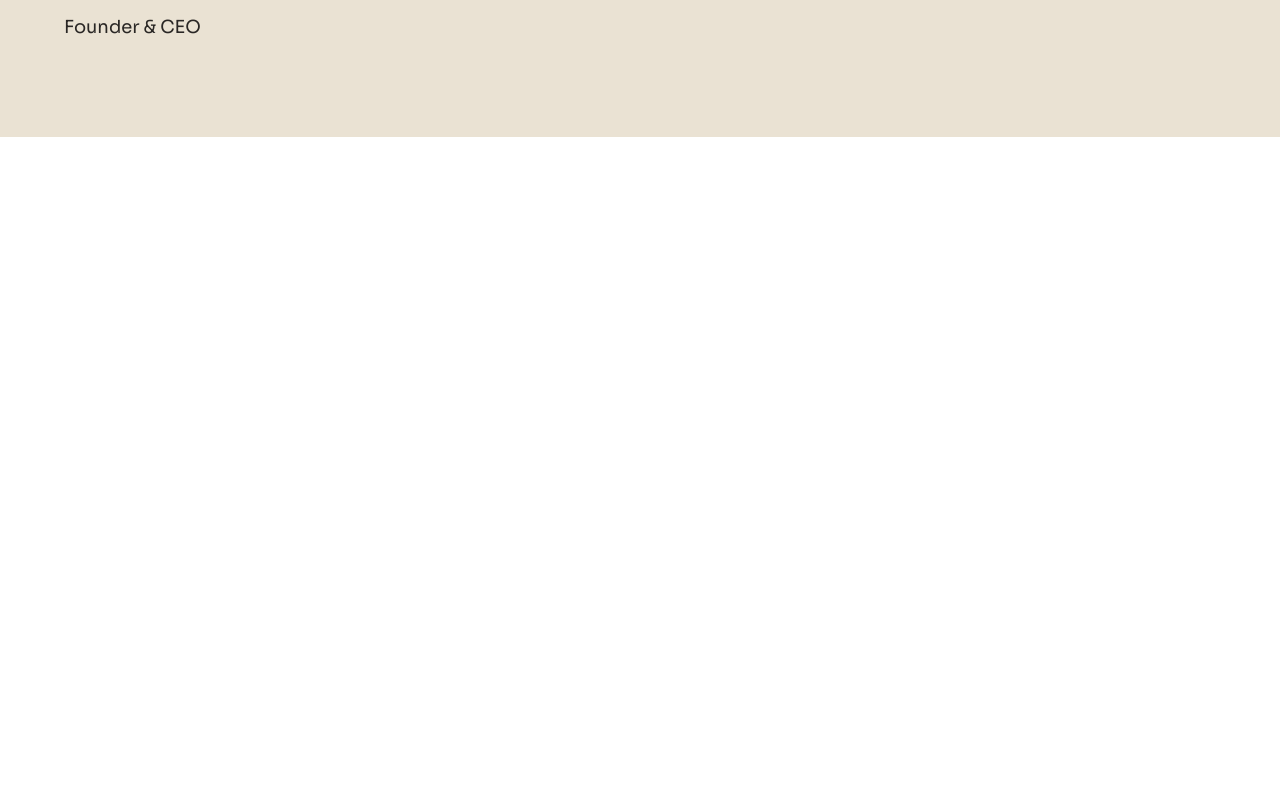
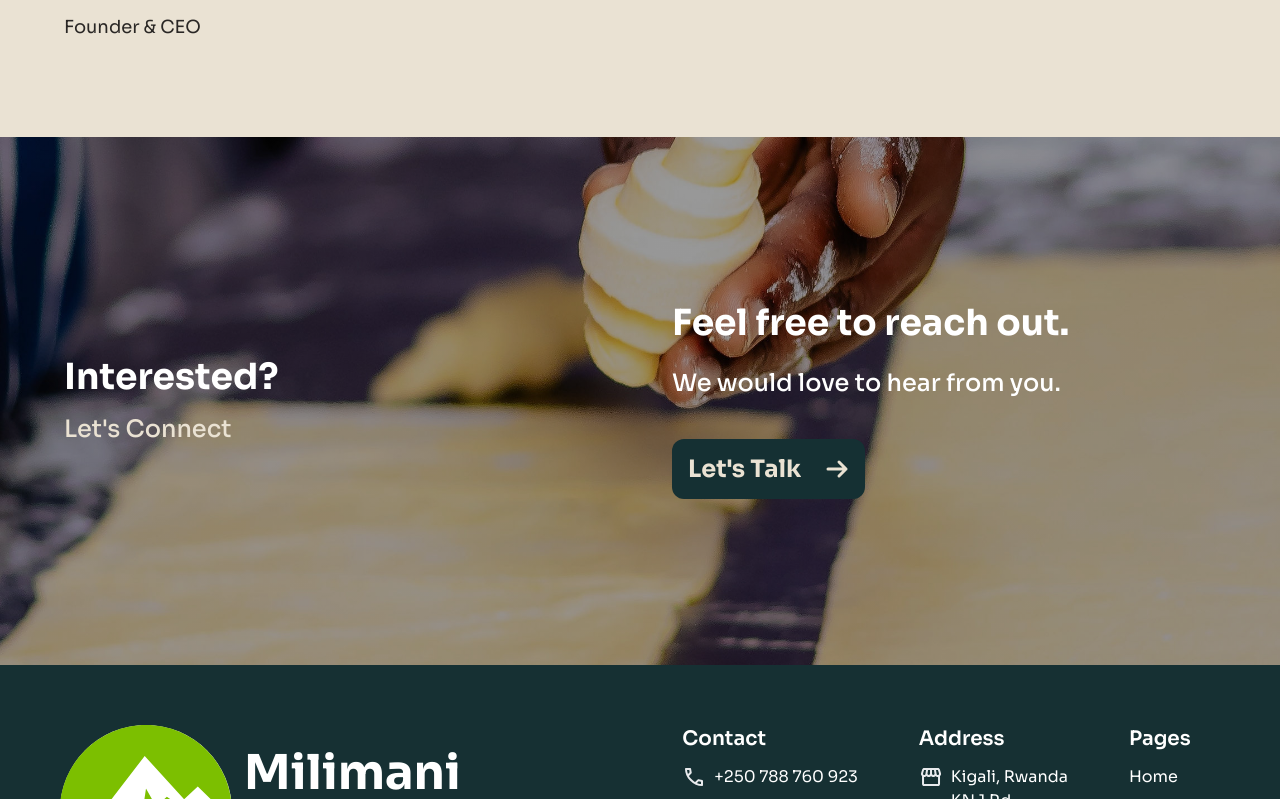
Before and after one commit to Mwamachi95/milimani-enterprises-innovative-baking-website, a React (Vite) app in the folder milimani_enterprises/: page / in a window 1280 px wide. Shown: the part 3401-4200 px from the top of the page. Before the commit the page ends 3538 px from the top, so only its background shows below. Built offline with nearby package versions, Linux system fonts and the light colour scheme.

Commit message:
Add Call to Action component and Footer component to Home page

```diff
--- /dev/null
+++ b/milimani_enterprises/src/components/CallToAction/CallToAction.jsx
@@ -0,0 +1,86 @@
+import ctaImage from '../../assets/images/home/cta/call_to_action.jpg';
+
+const CallToAction = () => {
+  return (
+    <section className="relative h-[66vh]">
+      {/* Background Image with integrated overlay using CSS gradient */}
+      <div
+        className="absolute inset-0 bg-cover bg-center bg-no-repeat"
+        style={{
+          backgroundImage: `linear-gradient(rgba(0, 0, 0, 0.4), rgba(0, 0, 0, 0.4)), url(${ctaImage})`,
+        }}
+      ></div>
+
+      {/* Content */}
+      <div className="relative z-10 flex items-center justify-center h-full px-8 md:px-12 lg:px-16">
+        <div className="max-w-7xl mx-auto w-full">
+          <div className="grid grid-cols-1 md:grid-cols-2 gap-8 md:gap-12 lg:gap-16 items-center">
+
+            {/* Left Content Section */}
+            <div className="text-left">
+              <h2 className="font-sora font-bold text-2xl md:text-3xl lg:text-4xl text-white mb-2 md:mb-4">
+                Interested?
+              </h2>
+              <p className="font-sora font-medium text-lg md:text-xl lg:text-2xl text-whisper-white">
+                Let's Connect
+              </p>
+            </div>
+
+            {/* Right Content Section */}
+            <div className="text-left">
+              <h3 className="font-sora font-bold text-2xl md:text-3xl lg:text-4xl text-white mb-4 md:mb-6">
+                Feel free to reach out.
+              </h3>
+              <p className="font-sora font-medium text-lg md:text-xl lg:text-2xl text-white text-opacity-90 mb-8 md:mb-10">
+                We would love to hear from you.
+              </p>
+
+              {/* Let's Talk Button */}
+              <a
+                href="/contactUs"
+                className="relative group bg-dark-hunter-green text-whisper-white font-sora font-bold text-[1.5rem] md:text-[1rem] lg:text-[1.5rem] px-4 md:px-3 lg:px-4 py-3 md:py-2 lg:py-3 rounded-xl flex items-center gap-6 overflow-hidden transition-all duration-300 inline-flex"
+                aria-label="Contact us to discuss your baking needs"
+              >
+                {/* Background Animation */}
+                <div className="absolute bottom-0 left-0 w-full h-0 bg-luscious-lime group-hover:h-full transition-all duration-400 ease-out"></div>
+
+                {/* Text Stack Animation */}
+                <div className="relative z-10 overflow-hidden">
+                  <div className="transform group-hover:-translate-y-full transition-transform duration-300">
+                    Let's Talk
+                  </div>
+                  <div className="absolute top-full transform group-hover:-translate-y-full transition-transform duration-300">
+                    Let's Talk
+                  </div>
+                </div>
+
+                {/* Arrow Icon */}
+                <div className="relative z-10 transform group-hover:translate-x-1 transition-transform duration-300">
+                  <svg
+                    width="20"
+                    height="20"
+                    className="md:w-5 md:h-5 lg:w-6 lg:h-6"
+                    viewBox="0 0 24 24"
+                    fill="none"
+                    xmlns="http://www.w3.org/2000/svg"
+                  >
+                    <path
+                      d="M3 12H21M21 12L14 5M21 12L14 19"
+                      stroke="currentColor"
+                      strokeWidth="3"
+                      strokeLinecap="round"
+                      strokeLinejoin="round"
+                    />
+                  </svg>
+                </div>
+              </a>
+            </div>
+
+          </div>
+        </div>
+      </div>
+    </section>
+  );
+};
+
+export default CallToAction;
--- a/milimani_enterprises/src/pages/Home.jsx
+++ b/milimani_enterprises/src/pages/Home.jsx
@@ -3,6 +3,8 @@ import LandingHome from "../components/LandingHome/LandingHome";
 import SelectedProducts from "../components/SelectedProducts/SelectedProducts";
 import ServicesSection from "../components/ServicesSection/ServicesSection";
 import MessageFromOwner from "../components/MessageFromOwner/MessageFromOwner";
+import CallToAction from "../components/CallToAction/CallToAction";
+import Footer from "../components/Footer/Footer";
 
 function Home(){
     return (
@@ -12,6 +14,8 @@ function Home(){
             <SelectedProducts />
             <ServicesSection />
             <MessageFromOwner />
+            <CallToAction />
+            <Footer />
         </>
     )
 }
--- a/milimani_enterprises/src/pages/home.jsx
+++ b/milimani_enterprises/src/pages/home.jsx
@@ -3,6 +3,8 @@ import LandingHome from "../components/LandingHome/LandingHome";
 import SelectedProducts from "../components/SelectedProducts/SelectedProducts";
 import ServicesSection from "../components/ServicesSection/ServicesSection";
 import MessageFromOwner from "../components/MessageFromOwner/MessageFromOwner";
+import CallToAction from "../components/CallToAction/CallToAction";
+import Footer from "../components/Footer/Footer";
 
 function Home(){
     return (
@@ -12,6 +14,8 @@ function Home(){
             <SelectedProducts />
             <ServicesSection />
             <MessageFromOwner />
+            <CallToAction />
+            <Footer />
         </>
     )
 }
```
Also changed, not shown: milimani_enterprises/src/assets/images/home/cta/call_to_action.jpg (added).
